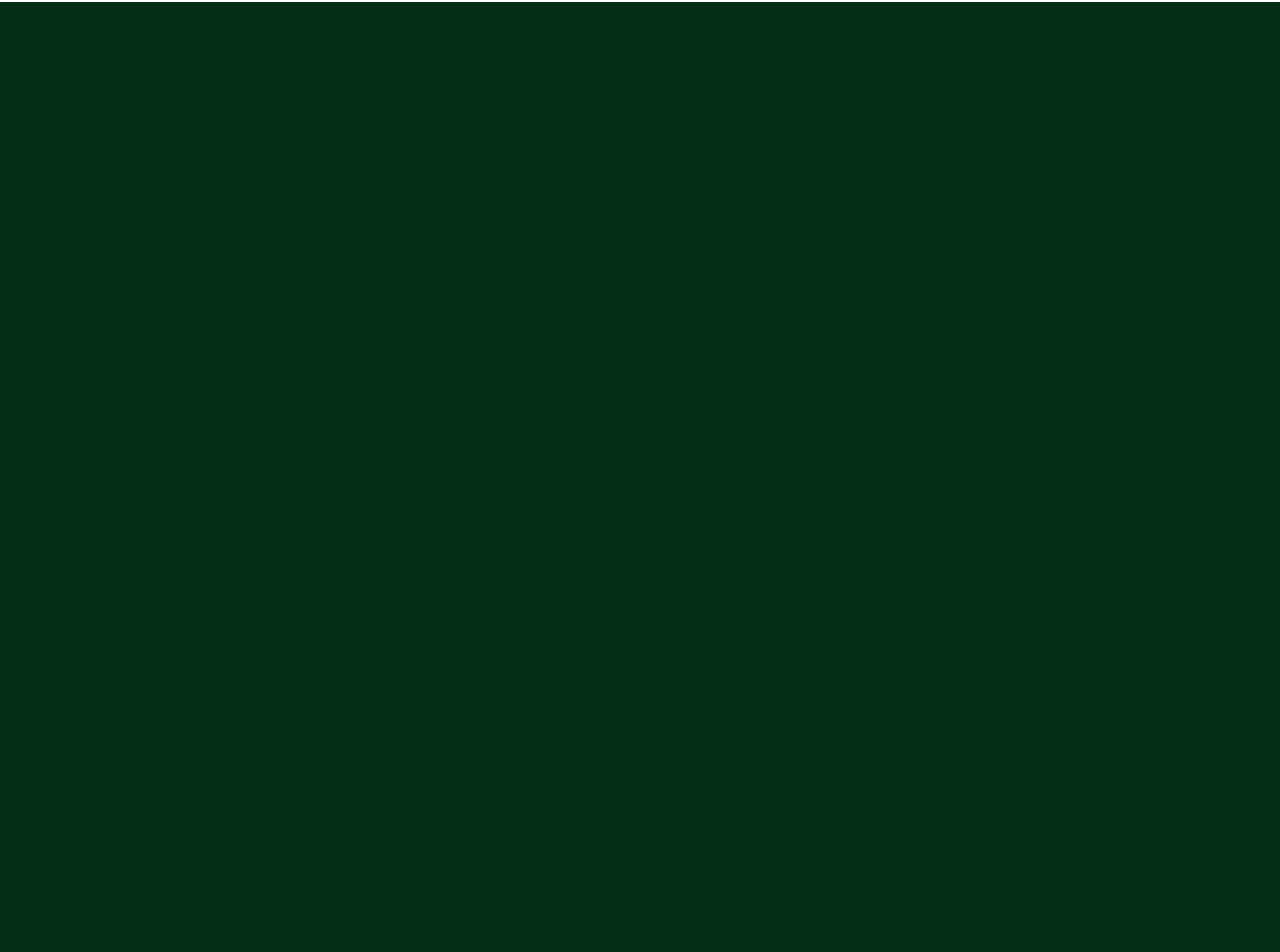
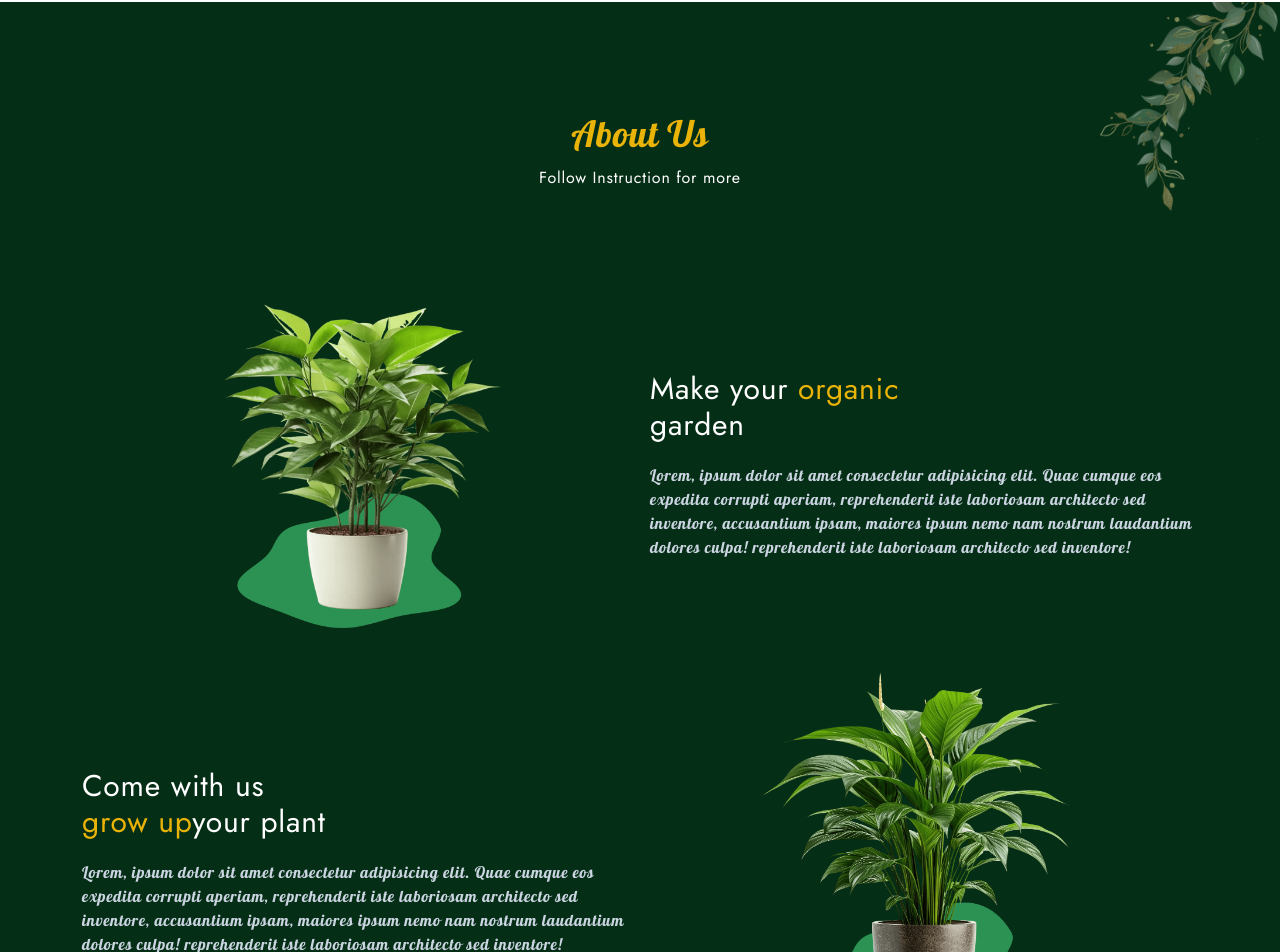
Before and after one commit to ZAINZESHAN/Plant-Website, a React (Vite) app: page / in a window 1280 px wide. Shown: the part 1144-2096 px from the top of the page. Before the commit the page ends 1146 px from the top, so only its background shows below. Built offline with nearby package versions, Linux system fonts and the light colour scheme.

Commit message:
About Section is Completed

```diff
--- a/src/App.jsx
+++ b/src/App.jsx
@@ -1,4 +1,5 @@
 import './App.css'
+import About from './Components/About'
 import Hero from './Components/Hero'
 import Navbar from './Components/Navbar'
 import Services from './Components/Services'
@@ -9,6 +10,7 @@ function App() {
       <Navbar />
       <Hero />
       <Services/>
+      <About/>
     </>
   )
 }
--- /dev/null
+++ b/src/Components/About.jsx
@@ -0,0 +1,70 @@
+import React from 'react'
+import plant_1 from '../assets/plant-1.png'
+import plant_2 from '../assets/plant-2.png'
+import leaf_3 from '../assets/leaf-3.png'
+
+const About = () => {
+    return (
+        <section className='relative overflow-hidden'>
+            <div className='absolute -top-8 -right-12 opacity-50'>
+                <img className='w-40 md:w-52 xl:w-64' src={leaf_3} alt="leaf_image" />
+            </div>
+            <div className='flex flex-col items-center gap-3 text-center mb-10 md:mb-20'>
+                <h2 className='title'>About Us</h2>
+                <p className='max-w-2xl'>Follow Instruction for more</p>
+            </div>
+
+            <div className='container space-y-10 xl:space-y-0'>
+                {/* item 1 */}
+                <div className='flex flex-col items-center lg:flex-row gap-5'>
+                    {/* image */}
+                    <div className='w-full lg:w-1/2'>
+                        <img className='w-full sm:w-2/3 lg:w-full xl:w-2/3 mx-auto' src={plant_1} alt='about_image' />
+                    </div>
+                    {/* content */}
+                    <div className='w-full lg:w-1/2'>
+                        <div className='space-y-5'>
+                            <h3>
+                                Make your <span className='text-yellow-500'>organic</span>
+                                <br />
+                                garden
+                            </h3>
+                            <p className='text-slate-300 font-Lobster'>
+                               Lorem, ipsum dolor sit amet consectetur adipisicing elit. Quae
+                                cumque eos expedita corrupti aperiam, reprehenderit iste
+                                laboriosam architecto sed inventore, accusantium ipsam, maiores
+                                ipsum nemo nam nostrum laudantium dolores culpa! reprehenderit iste
+                                laboriosam architecto sed inventore!
+                            </p>
+                        </div>
+                    </div>
+                </div>
+                {/* item 2 */}
+                <div className='flex flex-col items-center lg:flex-row-reverse gap-5'>
+                    {/* image */}
+                    <div className='w-full lg:w-1/2'>
+                        <img className='w-full sm:w-2/3 lg:w-full xl:w-2/3 mx-auto' src={plant_2} alt='about_image' />
+                    </div>
+                    {/* content */}
+                    <div className='w-full lg:w-1/2'>
+                        <div className='space-y-5'>
+                            <h3>
+                                Come with us <br /><span className='text-yellow-500'>grow up</span>
+                                your plant
+                            </h3>
+                            <p className='text-slate-300 font-Lobster'>
+                                Lorem, ipsum dolor sit amet consectetur adipisicing elit. Quae
+                                cumque eos expedita corrupti aperiam, reprehenderit iste
+                                laboriosam architecto sed inventore, accusantium ipsam, maiores
+                                ipsum nemo nam nostrum laudantium dolores culpa! reprehenderit iste
+                                laboriosam architecto sed inventore!
+                            </p>
+                        </div>
+                    </div>
+                </div>
+            </div>
+        </section>
+    )
+}
+
+export default About
--- a/src/index.css
+++ b/src/index.css
@@ -22,12 +22,24 @@ h1 {
   @apply text-3xl md:text-4xl xl:text-5xl font-bold;
 }
 
+h2{
+  @apply text-2xl md:text-3xl xl:text-4xl
+}
+
+h3{
+  @apply text-xl md:text-2xl xl:text-3xl
+}
+
 .nav-link {
   @apply text-lg font-bold duration-300;
 }
 
 .nav-link:hover {
   @apply text-yellow-500;
+}
+
+.title{
+  @apply font-Lobster text-yellow-500
 }
 
 .btn {
```
